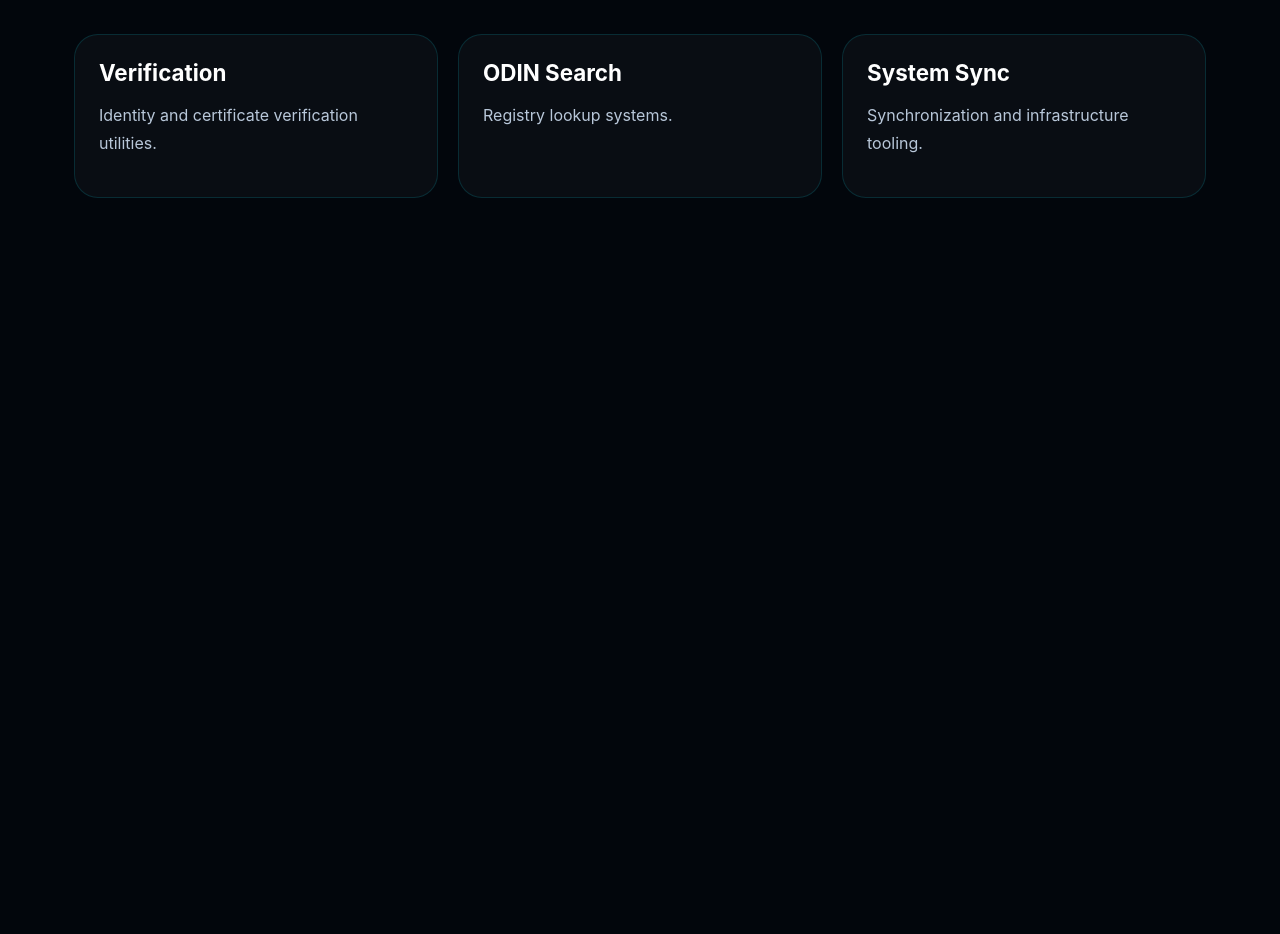
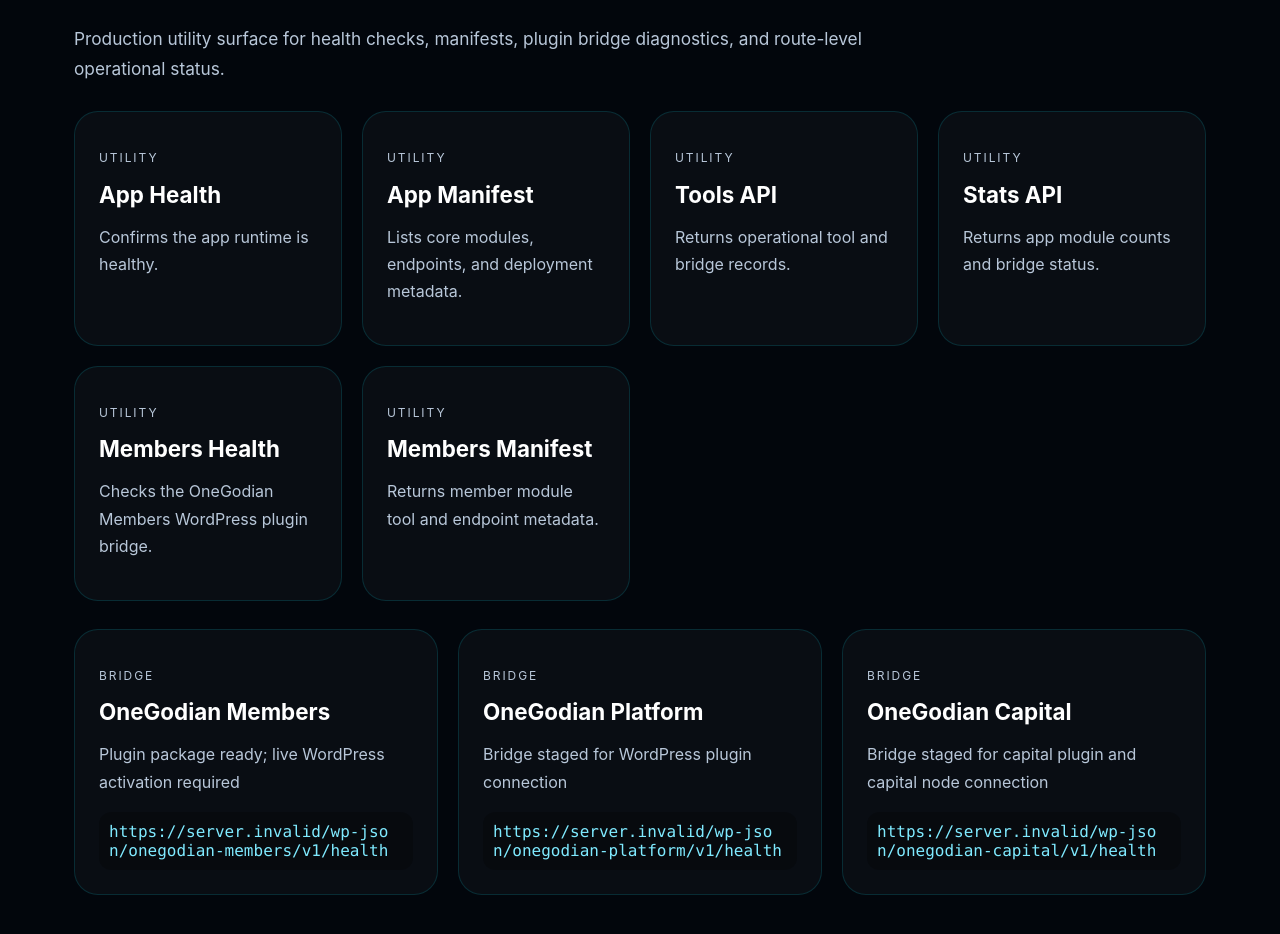
Before and after one commit to ohi-stack/onegodian-app-deploy, a Next.js app: page /tools in a window 1280 px wide. Shown: the part 194-1128 px from the top of the page. Before the commit the page ends 800 px from the top, so only its background shows below. Built offline with nearby package versions, Linux system fonts and the light colour scheme; no server answers.

Commit message:
Upgrade tools route with API and bridge utilities

```diff
--- a/src/app/tools/page.tsx
+++ b/src/app/tools/page.tsx
@@ -1,3 +1,36 @@
-export default function ToolsPage(){
-return <main className="page"><a href="/">← Home</a><p className="kicker">Platform Utilities</p><h1>Tools</h1><div className="grid"><article className="card"><h2>Verification</h2><p>Identity and certificate verification utilities.</p></article><article className="card"><h2>ODIN Search</h2><p>Registry lookup systems.</p></article><article className="card"><h2>System Sync</h2><p>Synchronization and infrastructure tooling.</p></article></div></main>
+import { pluginBridges } from '@/lib/app-content';
+
+const tools = [
+  ['App Health', '/api/health', 'Confirms the app runtime is healthy.'],
+  ['App Manifest', '/api/manifest', 'Lists core modules, endpoints, and deployment metadata.'],
+  ['Tools API', '/api/tools', 'Returns operational tool and bridge records.'],
+  ['Stats API', '/api/stats', 'Returns app module counts and bridge status.'],
+  ['Members Health', '/api/members/health', 'Checks the OneGodian Members WordPress plugin bridge.'],
+  ['Members Manifest', '/api/members/manifest', 'Returns member module tool and endpoint metadata.'],
+];
+
+export default function ToolsPage() {
+  return (
+    <main className="page">
+      <a href="/">← Home</a>
+      <p className="kicker">Platform Utilities</p>
+      <h1>Tools</h1>
+      <p className="lead">Production utility surface for health checks, manifests, plugin bridge diagnostics, and route-level operational status.</p>
+      <section className="grid">
+        {tools.map(([title, href, description]) => (
+          <a className="card" href={href} key={href}><p className="kicker">Utility</p><h2>{title}</h2><p>{description}</p></a>
+        ))}
+      </section>
+      <section className="bridge-grid">
+        {pluginBridges.map((bridge) => (
+          <article className="card" key={bridge.slug}>
+            <p className="kicker">Bridge</p>
+            <h2>{bridge.name}</h2>
+            <p>{bridge.status}</p>
+            <code className="code-line">{bridge.wordpressBaseUrl}{bridge.healthEndpoint}</code>
+          </article>
+        ))}
+      </section>
+    </main>
+  );
 }
```
